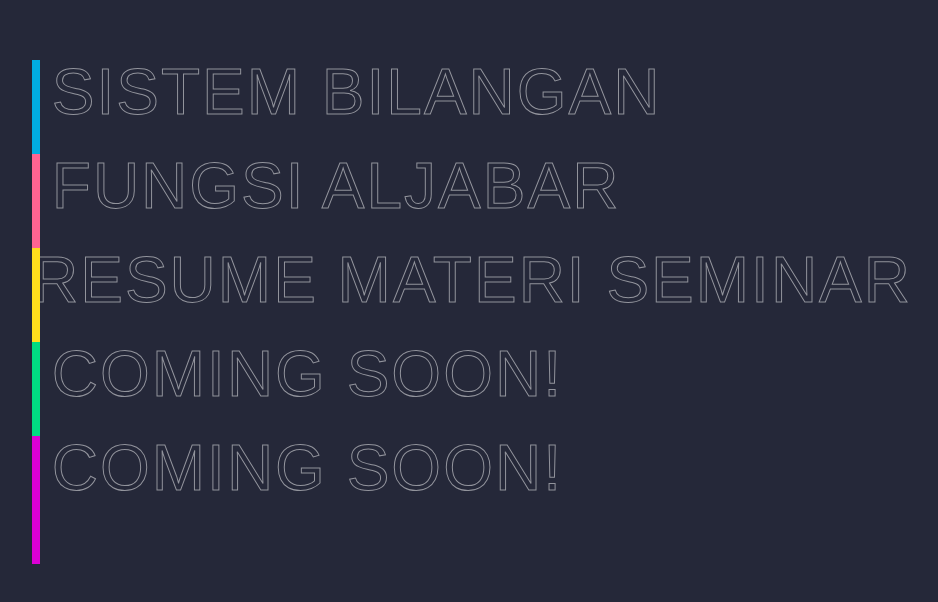
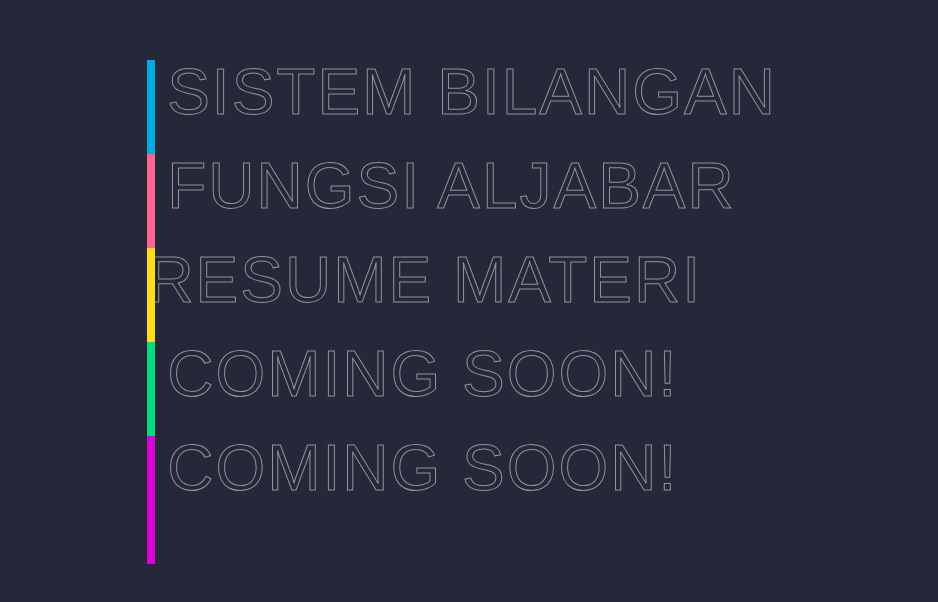
Before and after one commit to skuyykek69/cek, a plain HTML site: page materi.html in a window 1280 px wide. Shown: the part 120-722 px from the top of the page, without its empty margins (168-1106 px from the left). Drawn offline with Linux system fonts and the light colour scheme.

Commit message:
Update materi.html

```diff
--- a/materi.html
+++ b/materi.html
@@ -62,7 +62,7 @@
         <a href="https://sites.google.com/view/fungsialjabar/beranda" data-text=" Fungsi Aljabar"> Fungsi Aljabar </a>
       </li>
       <li style="--clr: #ffdd1c">
-        <a href="https://sites.google.com/view/resumemateriseminar/beranda" data-text=" Resume Materi Seminar "> Resume Materi Seminar </a>
+        <a href="https://sites.google.com/view/resumemateriseminar/beranda" data-text=" Resume Materi Seminar "> Resume Materi </a>
       </li>
       <li style="--clr: #00dc82">
         <a href="#" data-text=" Coming Soon!"> Coming Soon! </a>
```
